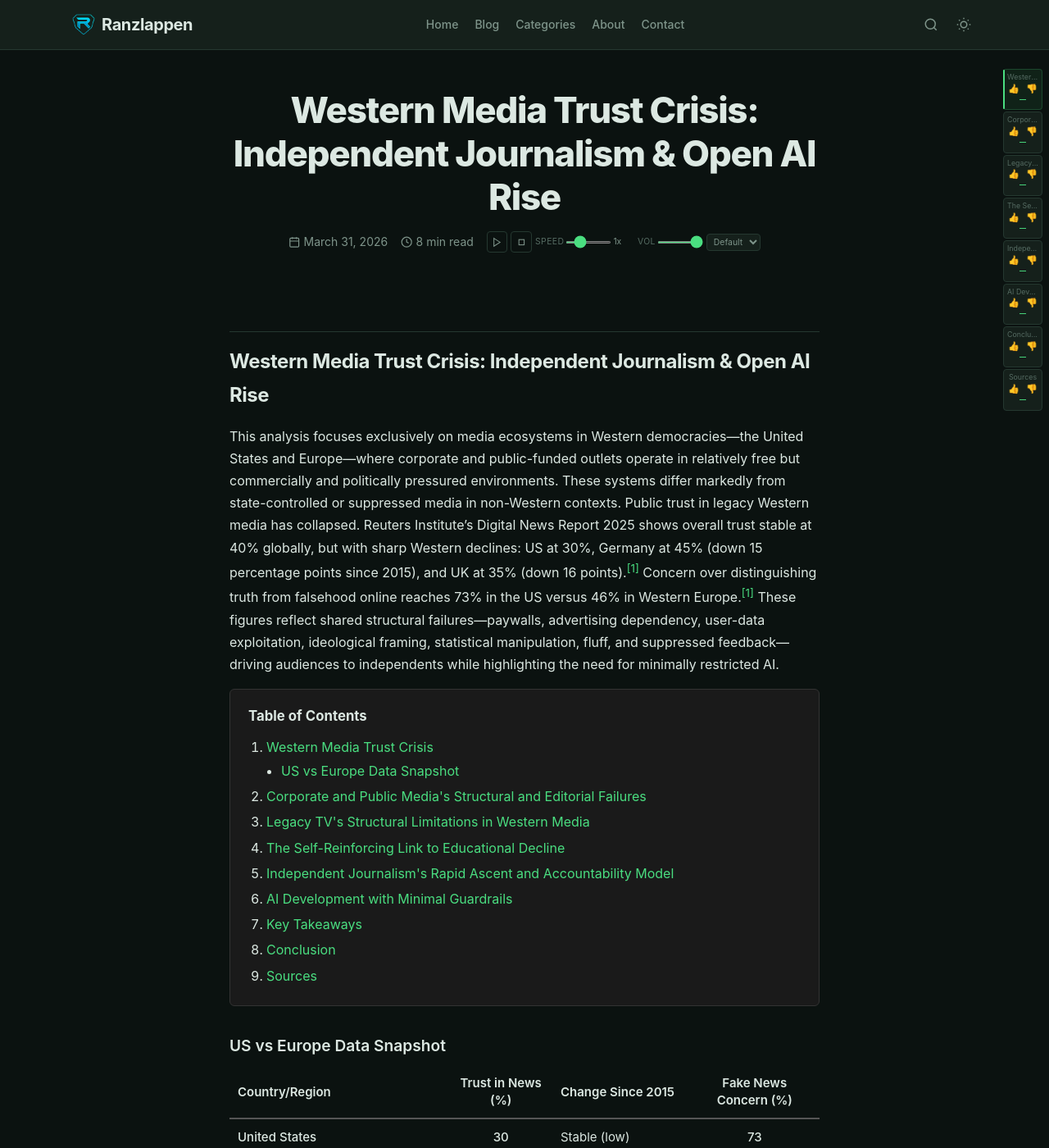
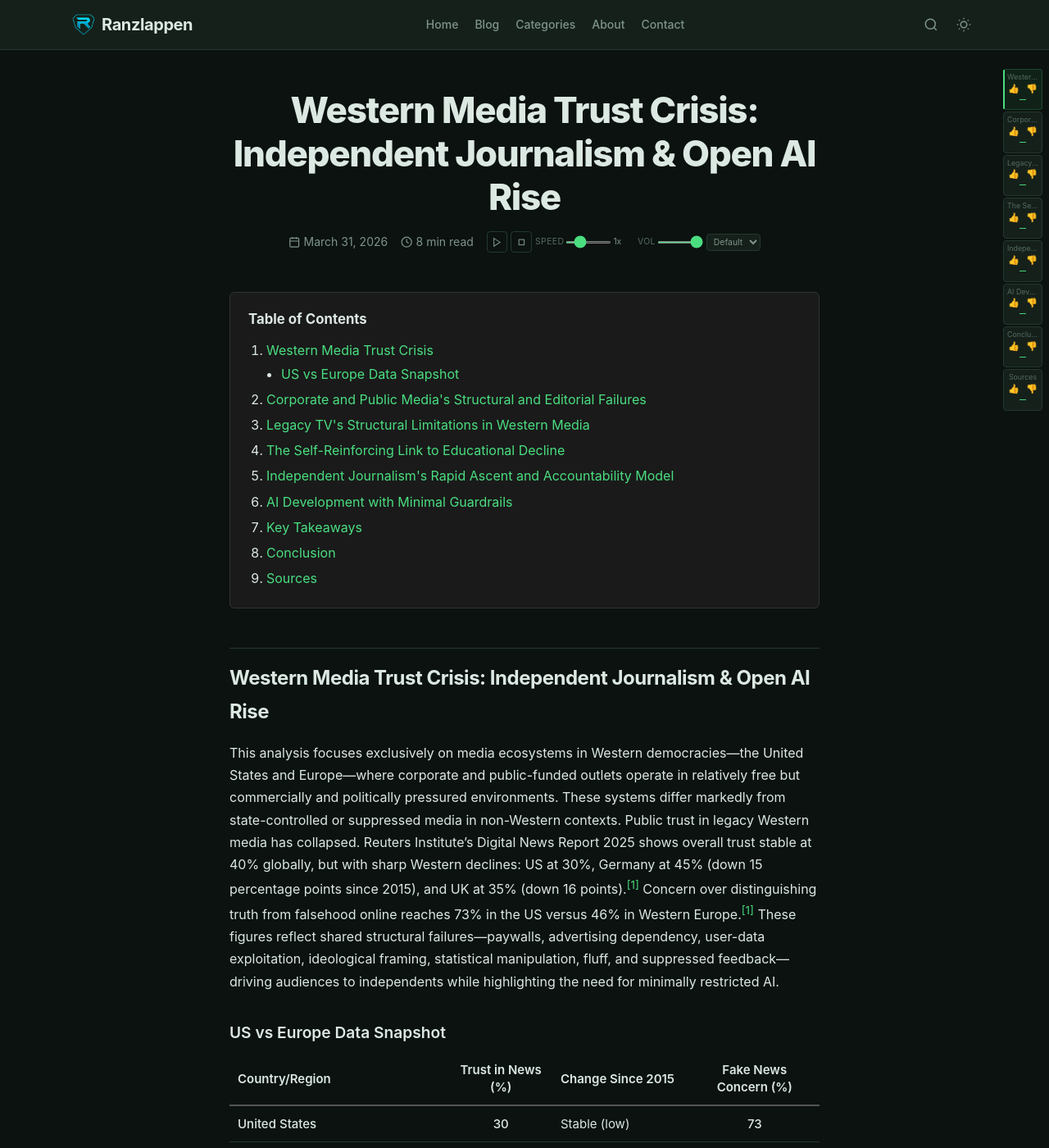
Before and after one commit to Ranzlappen/website, a Jekyll site: the page built from _posts/2026-03-31-independent-journslism.md, in a window 1280 px wide and 1400 px high. Shown: the whole window at 82% size. Built offline with Jekyll 4.4.1, drawn with Linux system fonts in a browser that asks for light colours; comment, search, counter and statistics services are not loaded; some of the changed lines change nothing that is shown; some of the changed text lies outside the part shown.

Commit message:
Restore introduction on media trust and independent journalism
Restored the introduction section on the Western Media Trust Crisis and independent journalism, which was previously removed. Updated the content to reflect current statistics and insights on media trust and the role of independent journalism.

```diff
--- a/_posts/2026-03-31-independent-journslism.md
+++ b/_posts/2026-03-31-independent-journslism.md
@@ -10,10 +10,6 @@
 image:
 comments: true
 -->
-
-<h2 id="intro">Western Media Trust Crisis: Independent Journalism & Open AI Rise</h2>
-
-This analysis focuses exclusively on media ecosystems in Western democracies—the United States and Europe—where corporate and public-funded outlets operate in relatively free but commercially and politically pressured environments. These systems differ markedly from state-controlled or suppressed media in non-Western contexts. Public trust in legacy Western media has collapsed. Reuters Institute's Digital News Report 2025 shows overall trust stable at 40% globally, but with sharp Western declines: US at 30%, Germany at 45% (down 15 percentage points since 2015), and UK at 35% (down 16 points).<sup><a href="#source-1">[1]</a></sup> Concern over distinguishing truth from falsehood online reaches 73% in the US versus 46% in Western Europe.<sup><a href="#source-1">[1]</a></sup> These figures reflect shared structural failures—paywalls, advertising dependency, user-data exploitation, ideological framing, statistical manipulation, fluff, and suppressed feedback—driving audiences to independents while highlighting the need for minimally restricted AI.
 
 <nav style="background: #1a1a1a; border: 1px solid #333; border-radius: 6px; padding: 18px 22px; margin-bottom: 28px; line-height: 1.7;">
   <strong style="font-size: 1.05em;">Table of Contents</strong>
@@ -33,6 +29,10 @@
     <li><a href="#sources" style="text-decoration: none;">Sources</a></li>
   </ol>
 </nav>
+
+<h2 id="intro">Western Media Trust Crisis: Independent Journalism & Open AI Rise</h2>
+
+This analysis focuses exclusively on media ecosystems in Western democracies—the United States and Europe—where corporate and public-funded outlets operate in relatively free but commercially and politically pressured environments. These systems differ markedly from state-controlled or suppressed media in non-Western contexts. Public trust in legacy Western media has collapsed. Reuters Institute's Digital News Report 2025 shows overall trust stable at 40% globally, but with sharp Western declines: US at 30%, Germany at 45% (down 15 percentage points since 2015), and UK at 35% (down 16 points).<sup><a href="#source-1">[1]</a></sup> Concern over distinguishing truth from falsehood online reaches 73% in the US versus 46% in Western Europe.<sup><a href="#source-1">[1]</a></sup> These figures reflect shared structural failures—paywalls, advertising dependency, user-data exploitation, ideological framing, statistical manipulation, fluff, and suppressed feedback—driving audiences to independents while highlighting the need for minimally restricted AI.
 
 <h3 id="data-snapshot">US vs Europe Data Snapshot</h3>
 
@@ -85,7 +85,7 @@
 
 Editorial flaws are consistent. Outlets embed utopian ideological frames—climate, social policy, economics—over raw evidence. Reporting lacks conciseness, padded with opinion. Statistics are selectively framed. Transparency falters: corrections bury deep, criticism faces algorithmic demotion or moderated comments.
 
-[Insert Chart: Western Media Trust 2015–2025 – High-res line graph comparing US, Germany, UK from Reuters 2025; embed via https://reutersinstitute.politics.ox.ac.uk/digital-news-report/2025]
+<!-- [Insert Chart: Western Media Trust 2015–2025 – High-res line graph comparing US, Germany, UK from Reuters 2025; embed via https://reutersinstitute.politics.ox.ac.uk/digital-news-report/2025] -->
 
 <h2 id="legacy-tv">Legacy TV's Structural Limitations in Western Media</h2>
 
@@ -95,15 +95,15 @@
 
 Corporate and public media flaws fuel—and are fueled by—weakening media literacy. The News Literacy Project's November 2025 US teen report found 84% hold negative views ("biased," "boring," or "bad"), with 45% believing journalists harm democracy and 69% perceiving intentional bias.<sup><a href="#source-5">[5]</a></sup> Reuters 2025 notes similar avoidance trends across Europe, where social media fills gaps left by declining traditional engagement. EU media literacy initiatives exist but remain limited, with educators allocating minimal hours amid competing demands.<sup><a href="#source-6">[6]</a></sup> This cycle reduces demand for critical-thinking education while leaving audiences vulnerable to spin—evident in both US partisan divides and European public-broadcaster skepticism.
 
-[Insert Infographic: Teen Media Perceptions 2025 – Bar chart from News Literacy Project (US data with Western parallels noted); embed via https://newslit.org/wp-content/uploads/2025/10/NLP-Teens-and-News-Media-Report-2025.pdf]
+<!-- [Insert Infographic: Teen Media Perceptions 2025 – Bar chart from News Literacy Project (US data with Western parallels noted); embed via https://newslit.org/wp-content/uploads/2025/10/NLP-Teens-and-News-Media-Report-2025.pdf] -->
 
-[Insert Animated GIF: Western Media Trust Decline 2015–2025 (US/Europe overlay) – Animated line chart showing parallel drops; source high-res Reuters data for social previews]
+<!-- [Insert Animated GIF: Western Media Trust Decline 2015–2025 (US/Europe overlay) – Animated line chart showing parallel drops; source high-res Reuters data for social previews] -->
 
 <h2 id="independent-journalism">Independent Journalism's Rapid Ascent and Accountability Model</h2>
 
 Independent creators fill the vacuum. Substack surpassed 5 million paid subscriptions by early 2025, with growth accelerating in both US and European markets through direct reader funding over ads.<sup><a href="#source-7">[7]</a></sup> A Change Research poll (December 2025) found 34% of Americans trust independent/online journalists most—nearly triple national outlets—mirroring rising European reliance on newsletters and podcasts.<sup><a href="#source-8">[8]</a></sup> These models enforce accountability: readers pay for value, feedback is public, bias is transparent and market-tested. Conciseness, source transparency, and responsiveness replace institutional opacity.
 
-[Insert Chart: Trust in Journalists by Type 2025 – Pie chart from Change Research (US data) with European parallels; embed via https://changeresearch.com/americans-turn-to-independent-voices-as-traditional-media-loses-ground/]
+<!-- [Insert Chart: Trust in Journalists by Type 2025 – Pie chart from Change Research (US data) with European parallels; embed via https://changeresearch.com/americans-turn-to-independent-voices-as-traditional-media-loses-ground/] -->
 
 <h2 id="ai-guardrails">AI Development with Minimal Guardrails: The Essential Counterbalance</h2>
 
@@ -119,7 +119,7 @@
 
 Minimal guardrails block illegal content but avoid external shaping distorting Western media narratives. In an era of filtered reporting, such AI delivers unvarnished data across US and European perspectives.
 
-[Insert Diagram: AI Model Guardrail Levels vs. Bias Scores 2025 – Bar chart (Grok lowest bias/lowest restrictions) based on Anthropic Nov 2025 and IEEE; embed via https://www.anthropic.com/news/political-even-handedness or https://aionx.co/ai-comparisons/ai-chatbot-bias-comparison-study/]
+<!-- [Insert Diagram: AI Model Guardrail Levels vs. Bias Scores 2025 – Bar chart (Grok lowest bias/lowest restrictions) based on Anthropic Nov 2025 and IEEE; embed via https://www.anthropic.com/news/political-even-handedness or https://aionx.co/ai-comparisons/ai-chatbot-bias-comparison-study/] -->
 
 <h3 id="key-takeaways">Key Takeaways</h3>
 
```
